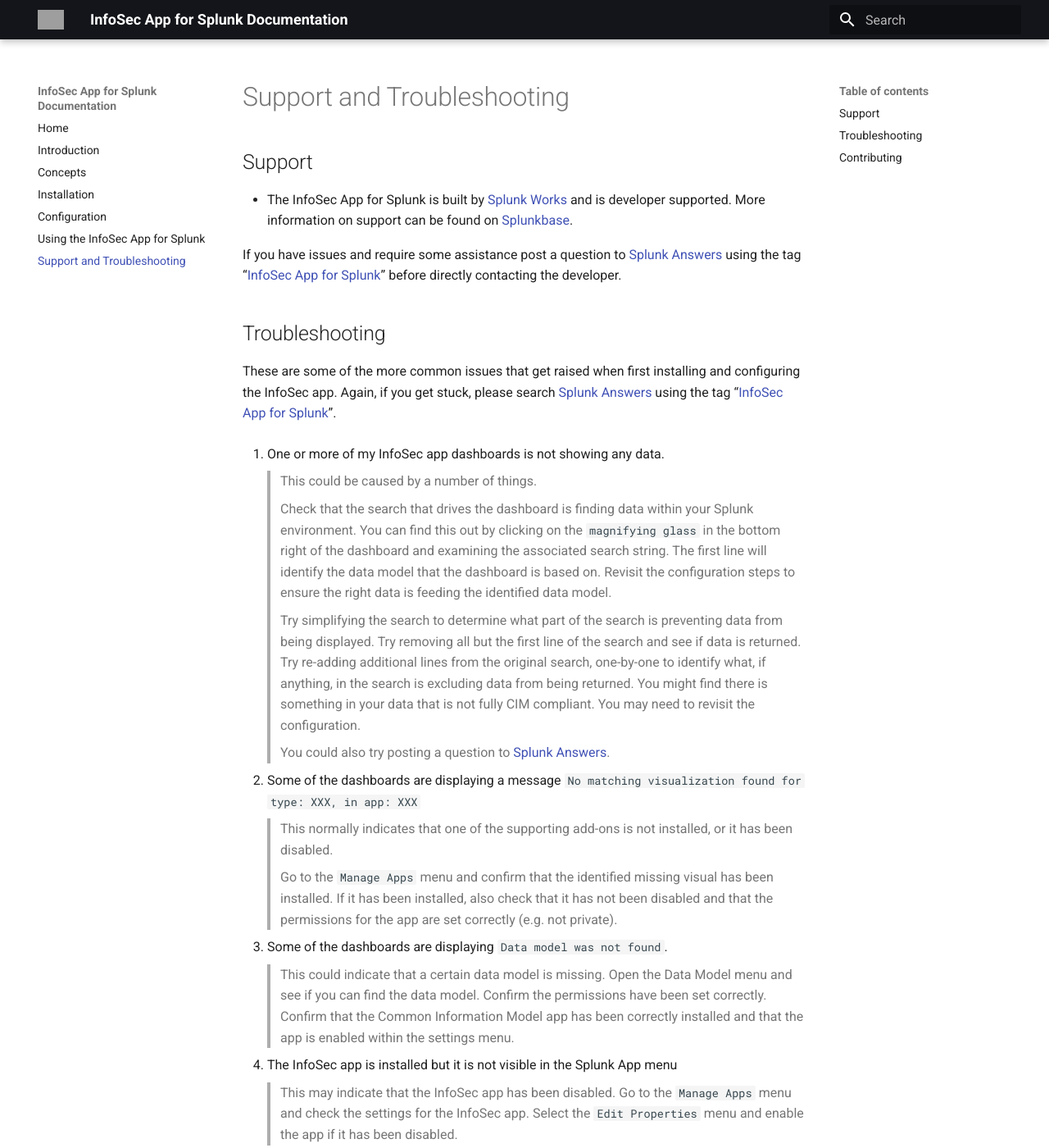
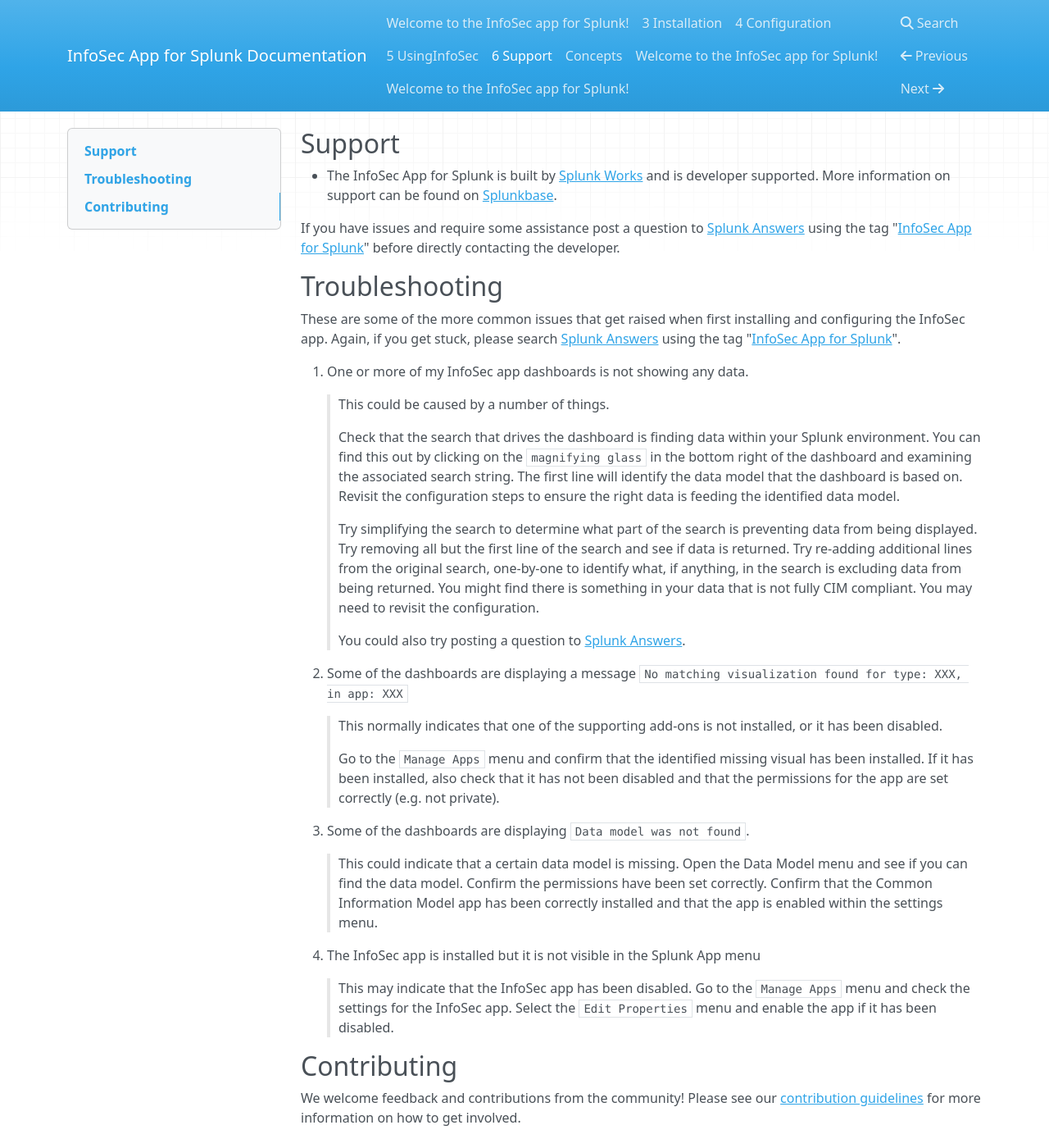
Before and after one commit to philwild/infosecdocs, an MkDocs documentation site: the page built from docs/6 - Support.md, in a window 1280 px wide and 1400 px high. Shown: the whole window at 82% size. Built offline with MkDocs 1.6.1, drawn with Linux system fonts in a browser that asks for light colours; nearby versions of some CDN libraries; some of the changed text lies outside the part shown; grey boxes are pictures that could not be loaded.

Commit message:
formatting

```diff
--- a/mkdocs.yml
+++ b/mkdocs.yml
@@ -1,26 +1 @@
 site_name: InfoSec App for Splunk Documentation
-
-nav:
-  - Home: "README.md"
-  - Introduction: "1 - Introduction.md"
-  - Concepts: "2 - Concepts.md"
-  - Installation: "3 - Installation.md"
-  - Configuration: "4 - Configuration.md"
-  - Using the InfoSec App for Splunk: "5 - UsingInfoSec.md"
-  - Support and Troubleshooting: "6 - Support.md"
-
-markdown_extensions:
-  - toc:
-      permalink: True
-  - smarty
-  - fenced_code
-  - sane_lists
-  - codehilite
-
-theme:
-  name: "material"
-  palette:
-    primary: "black"
-    accent: "orange"
-  favicon: "logo.png"
-  logo: "logo.png"
```
Also changed, not shown: docs/.readthedocs.yml (renamed from .readthedocs.yml).
